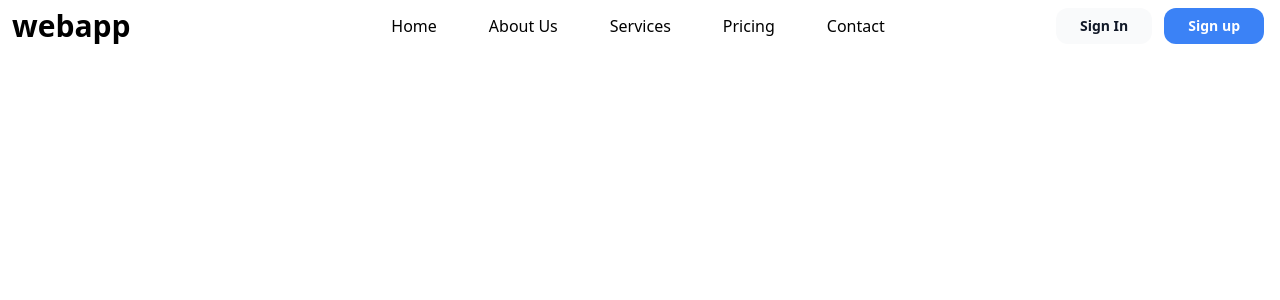
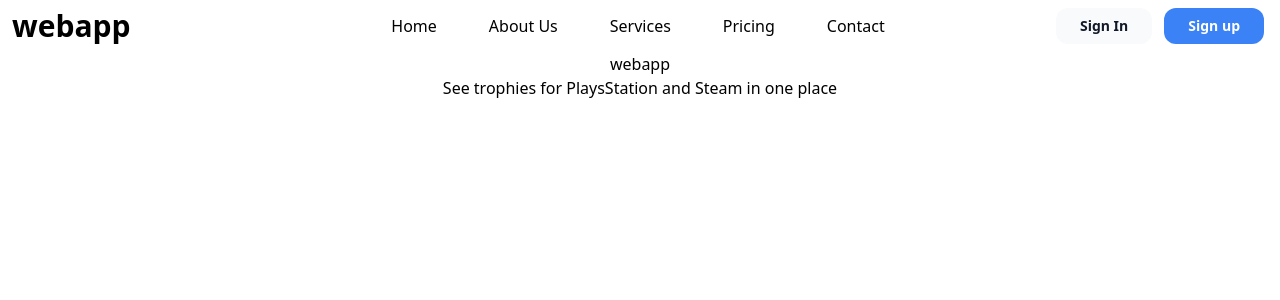
Before and after one commit to keishiin/elysium, a React (Vite) app in the folder frontend/: page / in a window 1280 px wide. Shown: the top 300 px of the page. Built offline with nearby package versions, Linux system fonts and the light colour scheme.

Commit message:
added react router and set up basic routing

```diff
--- a/frontend/package.json
+++ b/frontend/package.json
@@ -11,7 +11,8 @@
   },
   "dependencies": {
     "react": "^18.2.0",
-    "react-dom": "^18.2.0"
+    "react-dom": "^18.2.0",
+    "react-router-dom": "^6.17.0"
   },
   "devDependencies": {
     "@types/react": "^18.2.15",
--- a/frontend/src/App.tsx
+++ /dev/null
@@ -1,10 +0,0 @@
-import Navbar from "./components/Navbar.tsx"
-
-function App() {
-
-  return (
-    <Navbar />
-  )
-}
-
-export default App
--- a/frontend/src/main.tsx
+++ b/frontend/src/main.tsx
@@ -1,10 +1,31 @@
 import React from 'react'
 import ReactDOM from 'react-dom/client'
-import App from './App.tsx'
+import { createBrowserRouter, RouterProvider } from 'react-router-dom'
 import './index.css'
+import Home from './pages/Home.tsx'
+import SignIn from './pages/SignIn.tsx'
+import SignUp from './pages/SignUp.tsx'
+import ErrorPage from './pages/Error.tsx'
+
+const router = createBrowserRouter([
+  {
+    path: "/",
+    element: <Home />,
+    errorElement: <ErrorPage />
+  },
+  {
+    path: "/login",
+    element: <SignIn />
+  },
+  {
+    path: "/signup",
+    element: <SignUp />
+  },
+])
+
 
 ReactDOM.createRoot(document.getElementById('root')!).render(
   <React.StrictMode>
-    <App />
+    <RouterProvider router={router} />
   </React.StrictMode>,
 )
--- /dev/null
+++ b/frontend/src/pages/Error.tsx
@@ -0,0 +1,20 @@
+import { useRouteError } from "react-router-dom";
+
+function ErrorPage() {
+  const error: unknown = useRouteError()
+
+  return (
+    <div>
+      <h1>Oops!</h1>
+      <p>The page you are looking for does not exit.</p>
+      <p>
+        <i>
+          {(error as Error)?.message ||
+            (error as { statusText?: string })?.statusText}
+        </i>
+      </p>
+    </div>
+  )
+}
+
+export default ErrorPage;
--- /dev/null
+++ b/frontend/src/pages/Home.tsx
@@ -0,0 +1,20 @@
+import Navbar from "../components/Navbar";
+
+function Home() {
+  return (
+    <>
+      <Navbar />
+      <div className="flex flex-col items-center">
+        <h1>
+          webapp
+        </h1>
+        <p>
+          See trophies for PlaysStation and Steam in one place
+        </p>
+      </div>
+
+    </>
+  )
+}
+
+export default Home;
--- /dev/null
+++ b/frontend/src/pages/SignIn.tsx
@@ -0,0 +1,9 @@
+function SignIn() {
+  return (
+    <div>
+      SignIn Page
+    </div>
+  )
+}
+
+export default SignIn;
--- /dev/null
+++ b/frontend/src/pages/SignUp.tsx
@@ -0,0 +1,9 @@
+function SignUp() {
+  return (
+    <div>
+      Sign Up Page
+    </div>
+  )
+}
+
+export default SignUp;
```
Also changed, not shown: 1 other file (tests, documents, lock files or other folders).
